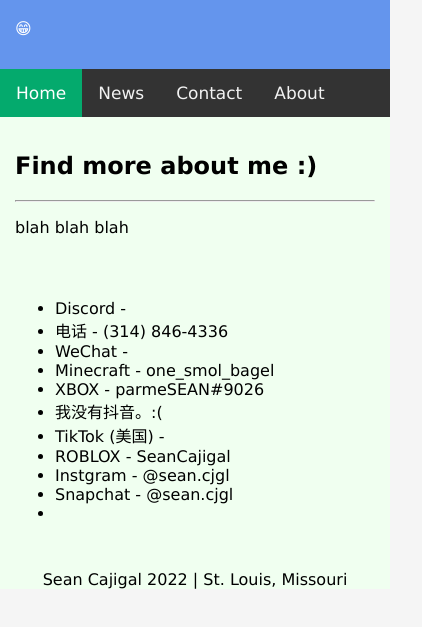
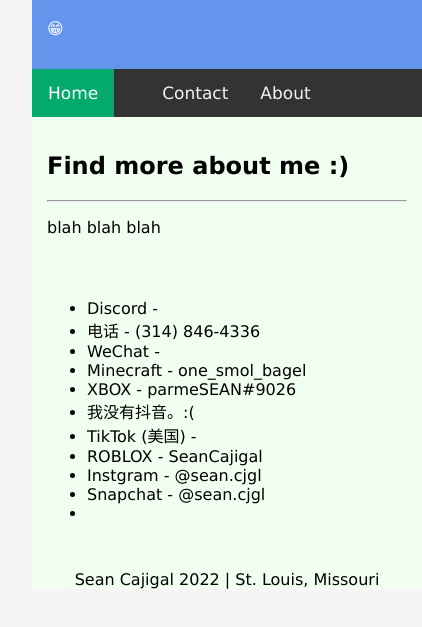
Before and after one commit to parmeseancheez/Taiwan-Letter, a plain HTML site: page index.html in a window 390 px wide. Shown: the part 163-790 px from the top of the page, 422 px wide, since content can reach past the window. Drawn offline with Linux system fonts and the light colour scheme.

Commit message:
;lasjd;lfkja;sldkf;aslkjf

```diff
--- a/index.html
+++ b/index.html
@@ -12,7 +12,7 @@
     </div>
     <nav>
         <a class="active" href="#home">Home</a>
-        <a href="#news">News</a>
+        <a href="#news"></a>
         <a href="#contact">Contact</a>
         <a href="#about">About</a>
     </nav>
--- a/main.css
+++ b/main.css
@@ -63,6 +63,7 @@ body {
 @media only screen and (max-width: 800px) {
   body {
     width: 100%;
+    margin: 32px 32px;
   }
 }
 
```
